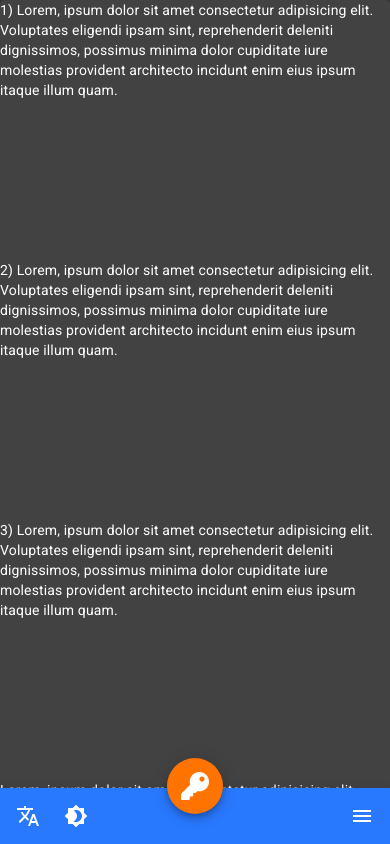
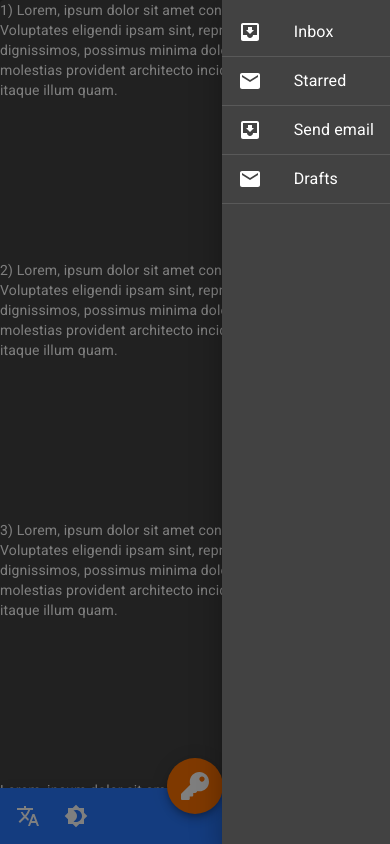
Before and after one commit to TheMrCorvy/Desktop-Frontend, a React (Create React App) app: page / in a window 390 px wide. Both pictures are taken after a click on the button 362 px from the left and 816 px from the top of the page. Shown: the top 844 px of the page. Built offline with nearby package versions, Linux system fonts and the light colour scheme.

Commit message:
added a basic drawer for the mobile navbar

```diff
--- a/src/components/Navbar/index.tsx
+++ b/src/components/Navbar/index.tsx
@@ -1,10 +1,11 @@
-import React from "react"
+import React, { useState } from "react"
 
 import { FontAwesomeIcon } from "@fortawesome/react-fontawesome"
 
 import TranslateButton from "../NavbarComponents/NavbarButtons/TranslateButton"
 import ToggleDarkTheme from "../NavbarComponents/NavbarButtons/ToggleDarkTheme"
 
+/************************************************************************************ mui related */
 import {
 	AppBar,
 	Toolbar,
@@ -14,12 +15,22 @@ import {
 	Tooltip,
 	Fab,
 	Hidden,
+	SwipeableDrawer,
+	List,
+	Divider,
+	ListItem,
+	ListItemIcon,
+	ListItemText,
 } from "@material-ui/core"
 
 import { createStyles, makeStyles, Theme } from "@material-ui/core/styles"
 
+import InboxIcon from "@material-ui/icons/MoveToInbox"
+import MailIcon from "@material-ui/icons/Mail"
+
 import MenuIcon from "@material-ui/icons/Menu"
 
+/************************************************************************************ redux related */
 import { useSelector } from "react-redux"
 import { RootState } from "../../redux/store"
 
@@ -61,6 +72,8 @@ const Navbar = () => {
 	const { lng } = useSelector((state: RootState) => state.lng)
 
 	const classes = useStyles()
+
+	const [open, setOpen] = useState(false)
 
 	return (
 		<>
@@ -120,11 +133,42 @@ const Navbar = () => {
 							</Fab>
 							<div className={classes.grow} />
 
-							<IconButton edge="end" color="inherit" aria-label="open drawer">
+							<IconButton
+								edge="end"
+								color="inherit"
+								aria-label="open drawer"
+								onClick={() => setOpen(true)}
+							>
 								<MenuIcon />
 							</IconButton>
 						</Toolbar>
 					</AppBar>
+					<SwipeableDrawer
+						anchor="right"
+						open={open}
+						onClose={() => setOpen(false)}
+						onOpen={() => setOpen(true)}
+					>
+						<div
+							role="presentation"
+							onClick={() => setOpen(false)}
+							onKeyDown={() => setOpen(false)}
+						>
+							<List>
+								{["Inbox", "Starred", "Send email", "Drafts"].map((text, index) => (
+									<>
+										<ListItem button key={text}>
+											<ListItemIcon>
+												{index % 2 === 0 ? <InboxIcon /> : <MailIcon />}
+											</ListItemIcon>
+											<ListItemText primary={text} />
+										</ListItem>
+										<Divider />
+									</>
+								))}
+							</List>
+						</div>
+					</SwipeableDrawer>
 				</Hidden>
 			</div>
 		</>
```
